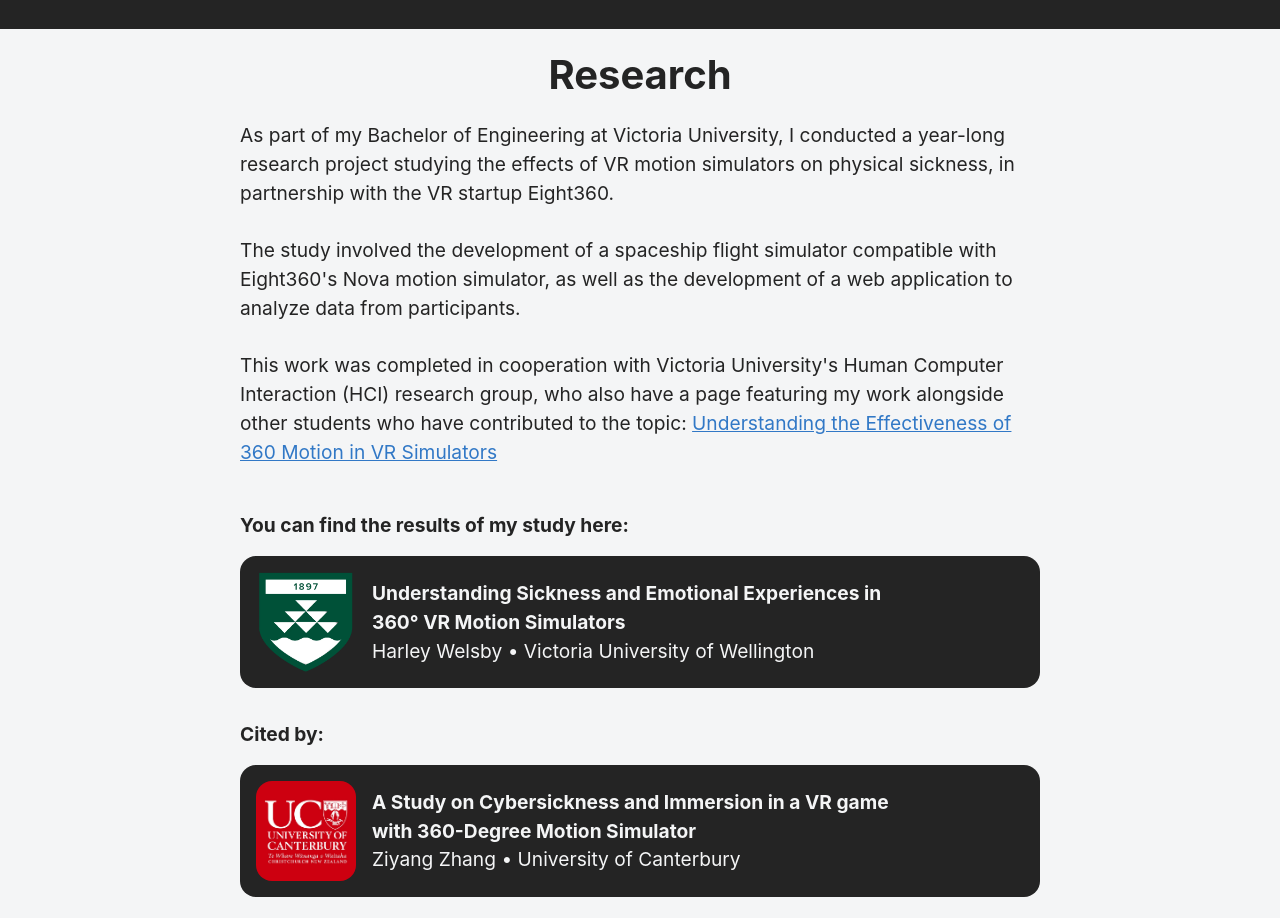
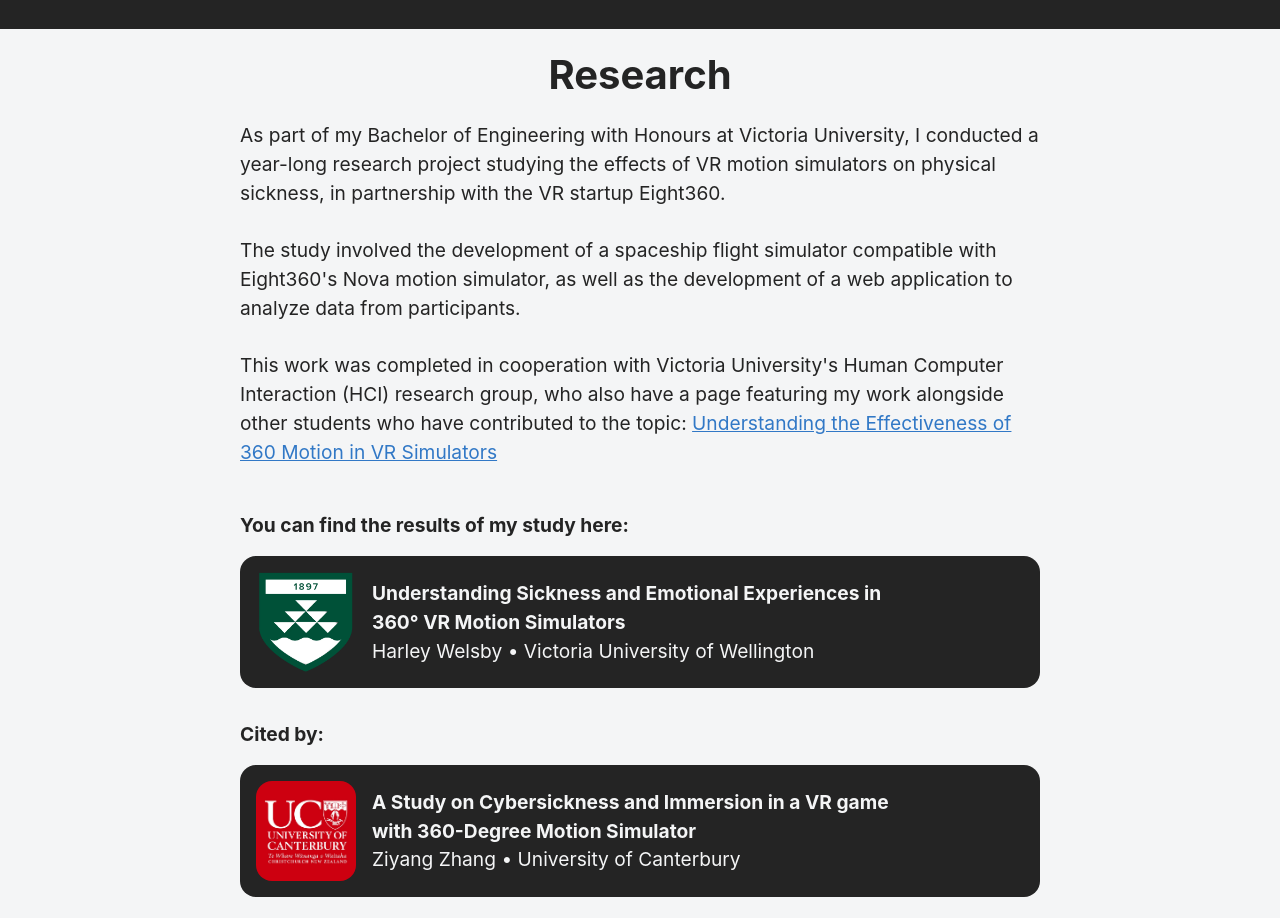
Before and after one commit to harleywelsby/Portfolio-Site, a React (Vite) app: page / in a window 1280 px wide. Shown: the part 1940-2858 px from the top of the page. Built offline with nearby package versions, Linux system fonts and the light colour scheme.

Commit message:
Include full degree title

```diff
--- a/src/components/Research.tsx
+++ b/src/components/Research.tsx
@@ -47,10 +47,10 @@ function Research() {
       <SectionWrapper>
         <Title id="Research">Research</Title>
         <IntroParagraph>
-          As part of my Bachelor of Engineering at Victoria University, I
-          conducted a year-long research project studying the effects of VR
-          motion simulators on physical sickness, in partnership with the VR
-          startup Eight360.
+          As part of my Bachelor of Engineering with Honours at Victoria
+          University, I conducted a year-long research project studying the
+          effects of VR motion simulators on physical sickness, in partnership
+          with the VR startup Eight360.
           <br />
           <br />
           The study involved the development of a spaceship flight simulator
```
